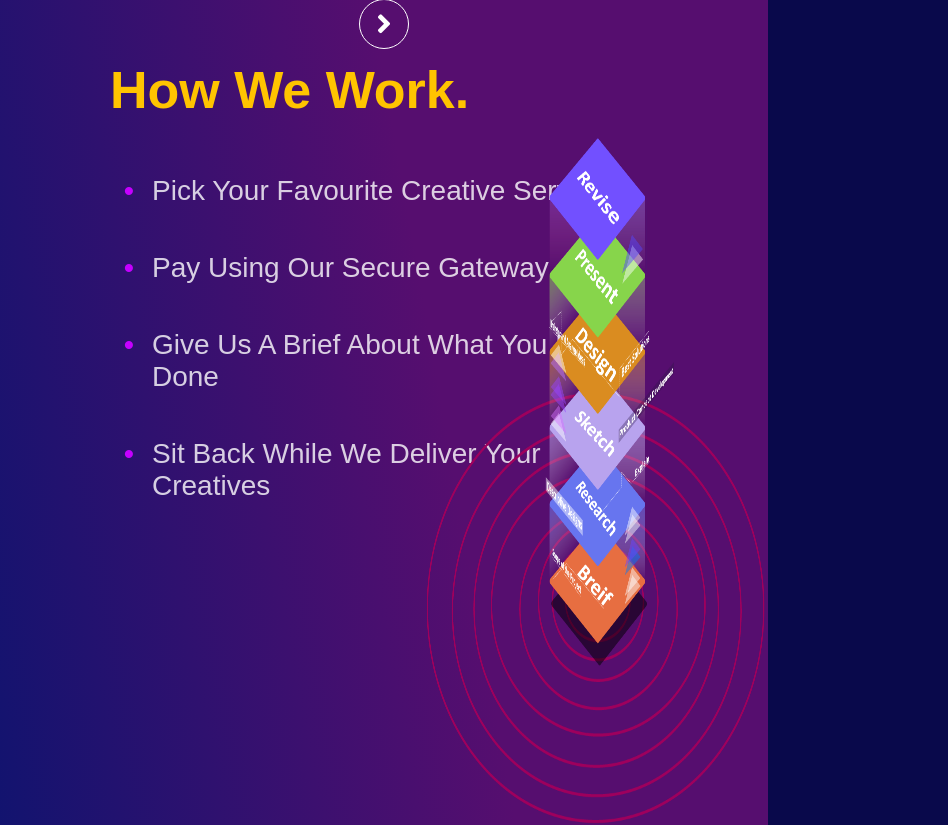
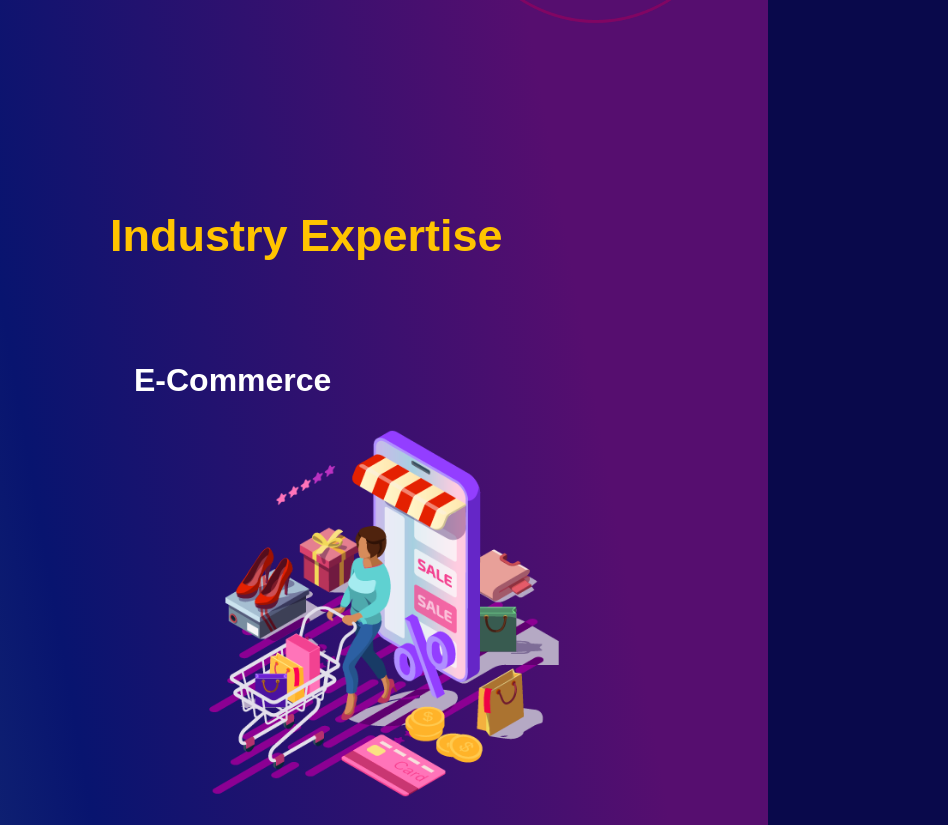
Before and after one commit to georgejeswin/OXE-ADS, a React (Create React App) app: page / in a window 768 px wide. Shown: the part 1600-2425 px from the top of the page, 948 px wide, since content can reach past the window. Built offline with nearby package versions, Linux system fonts and the light colour scheme.

Commit message:
tab responsive

```diff
--- a/src/App.js
+++ b/src/App.js
@@ -28,9 +28,9 @@ function App() {
   return (
     <>
       <Router>
-        <Home />
+        {/* <Home /> */}
         <Contents />
-        <Footer />
+        {/* <Footer /> */}
       </Router>
     </>
   );
--- a/src/Components/Contact.css
+++ b/src/Components/Contact.css
@@ -2,6 +2,7 @@
   max-width: 1100px;
   height: 102vh;
 }
+
 .contact-head h1 {
   font-size: 50px;
   color: #ffc400;
@@ -312,7 +313,7 @@ textarea::placeholder {
     display: none;
   }
   .contact-form {
-    height: 70vh;
+    height: 80vh;
     display: flex;
     justify-content: center;
     align-items: center;
@@ -322,3 +323,17 @@ textarea::placeholder {
     height: 70vh;
   }
 }
+@media only screen and (max-width: 1000px) and (min-width: 386px) {
+  .contact-content {
+    display: none;
+  }
+  .contact {
+    height: 70vh;
+  }
+  .contact-main {
+    display: none;
+    display: flex;
+    flex-direction: column;
+    align-items: center;
+  }
+}
--- a/src/Components/Contact.js
+++ b/src/Components/Contact.js
@@ -31,7 +31,7 @@ const Contact = () => {
     });
   };
   return (
-    <>
+    <div className="contact-main">
       <div className="contact">
         <div className="contact-container">
           <div className="contact-content">
@@ -123,7 +123,7 @@ const Contact = () => {
           </div>
         </div>
       </form>
-    </>
+    </div>
   );
 };
 
--- a/src/Components/Process.css
+++ b/src/Components/Process.css
@@ -43,6 +43,7 @@
   right: -1px;
   width: 45%;
   height: 90vh;
+  z-index: 1;
 }
 .menu {
   object-fit: contain;
@@ -68,7 +69,7 @@
     right: -1px;
     width: 55%;
     height: 50vh;
-    z-index: -1;
+    /* z-index: -1; */
     opacity: 0.6;
   }
   .process {
@@ -76,3 +77,18 @@
     width: 100%;
   }
 }
+@media only screen and (max-width: 1000px) and (min-width: 386px) {
+  .menu img {
+    opacity: 0.6;
+  }
+}
+@media only screen and (max-width: 1000px) and (min-width: 386px) {
+  .menu img {
+    opacity: 0.6;
+  }
+}
+@media only screen and (max-width: 599px) and (min-width: 501px) {
+  .process {
+    margin-top: 300px;
+  }
+}
--- a/src/Components/Work.css
+++ b/src/Components/Work.css
@@ -39,9 +39,7 @@
   color: rgb(185, 184, 184);
   padding: 30px;
 }
-.work-content-text {
-  /* padding: 50px; */
-}
+
 .work-content-item img {
   min-width: 500px;
   max-width: 600px;
@@ -85,6 +83,7 @@
   .work-content h1 {
     font-size: 32px;
     font-weight: 700;
+    margin: 0;
   }
   .work-content {
     height: 70vh;
@@ -94,3 +93,13 @@
     display: none;
   }
 }
+@media only screen and (max-width: 1054px) and (min-width: 601px) {
+  .res-hide {
+    display: none;
+  }
+  .work-contents {
+    display: flex;
+    align-items: center;
+    flex-direction: column;
+  }
+}
```
